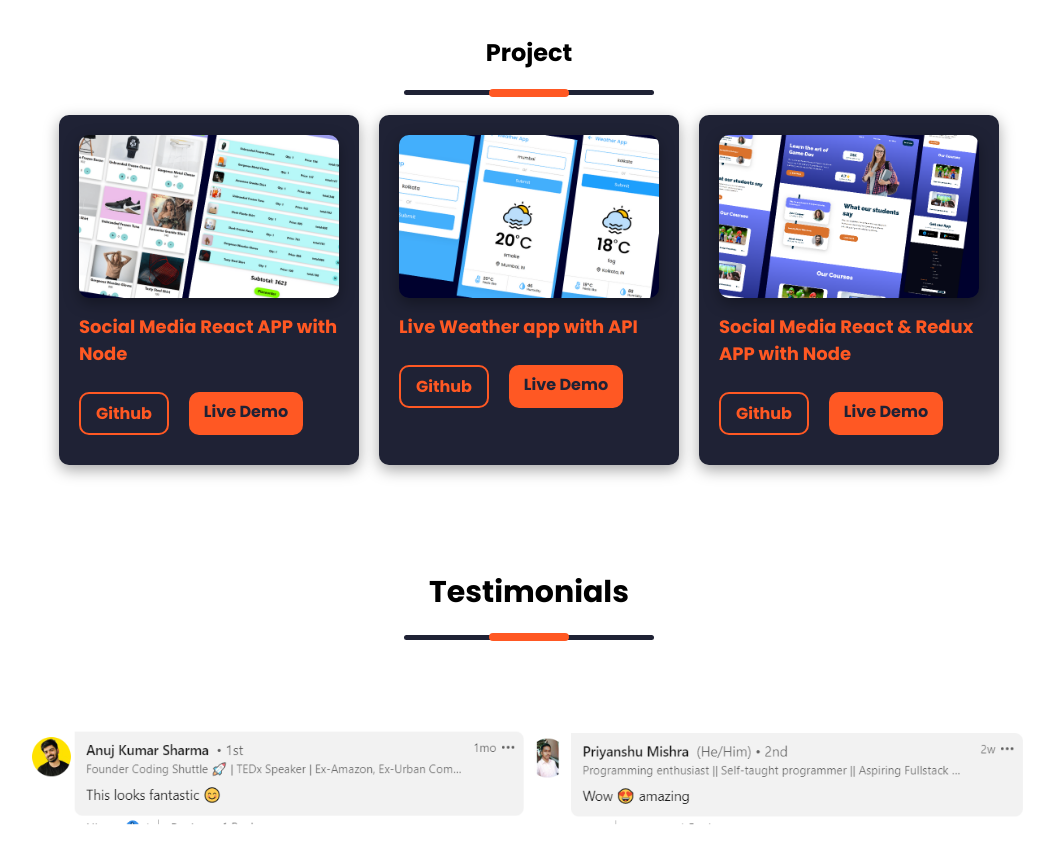
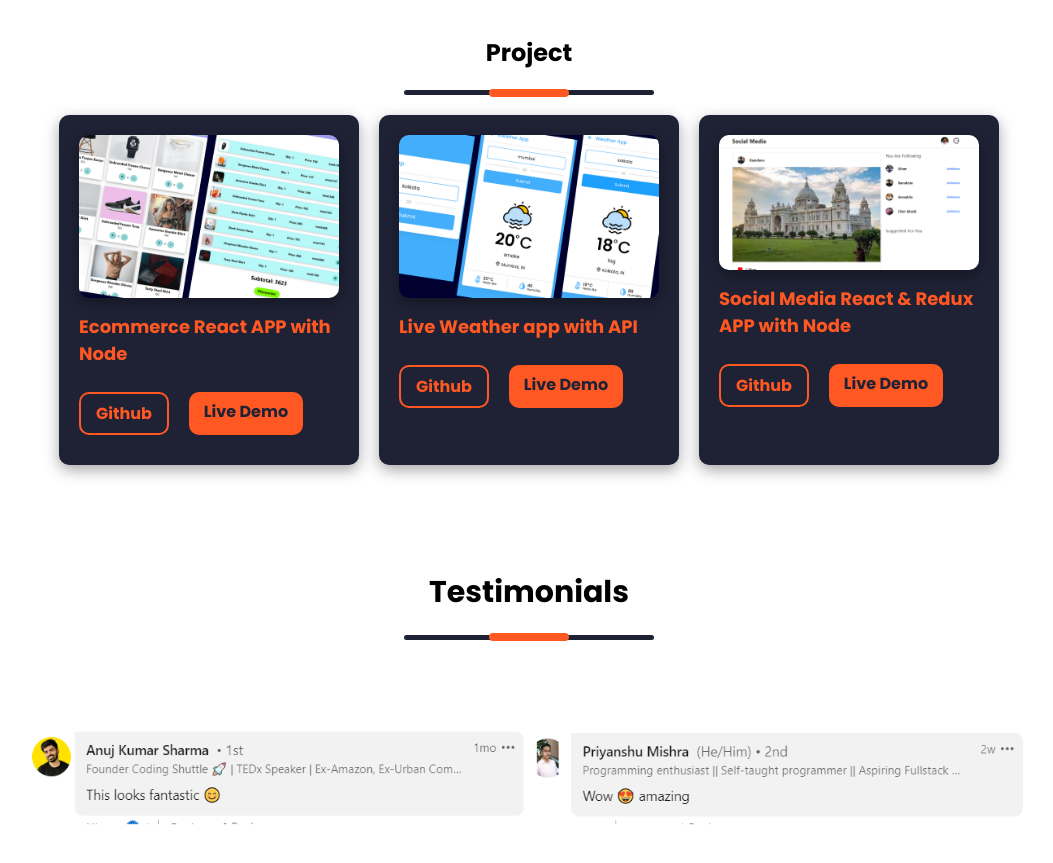
Before and after one commit to SauravBeginner/portFolioMain, a React (Create React App) app: page / in a window 1280 px wide. Shown: the part 2120-2983 px from the top of the page, without its empty margins (111-1164 px from the left). Built offline with nearby package versions, Linux system fonts and the light colour scheme.

Commit message:
project added

```diff
--- a/src/conponents/Project.js
+++ b/src/conponents/Project.js
@@ -10,7 +10,7 @@ const Project = () => {
       <div className="m-project">
         <div className="project-box">
           <img src="images\20221225_125210_0000.png" alt="" />
-          <p>Social Media React APP with Node</p>
+          <p>Ecommerce React APP with Node</p>
           <div className="p-button">
             <a
               className="github"
@@ -18,7 +18,7 @@ const Project = () => {
             >
               Github
             </a>
-            <a className="live" href="https://insta-client.netlify.app/">
+            <a className="live" href="https://shopdunia.netlify.app/">
               Live Demo
             </a>
           </div>
@@ -39,7 +39,7 @@ const Project = () => {
           </div>
         </div>
         <div className="project-box">
-          <img src="images\20221225_100706_0000.png" alt="" srcset="" />
+          <img src="images\insta.png" alt="" srcset="" />
           <p>Social Media React & Redux APP with Node</p>
           <div className="p-button">
             <a
```
Also changed, not shown: public/images/insta.png (added), public/images/posterz.png (added).
